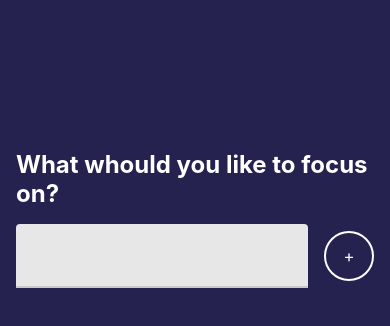
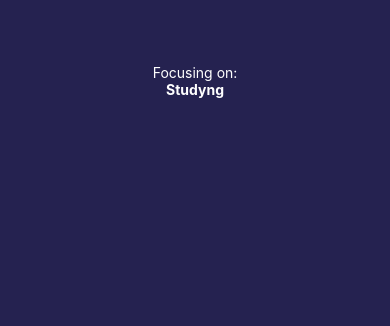
Before and after one commit to AJS2112/rn-focustime-app, a React Native app: screen / in a window 390 px wide. Shown: the top 326 px of the page. Built offline with nearby package versions, Linux system fonts and the light colour scheme.

Commit message:
add-feat-timer

```diff
--- a/App.js
+++ b/App.js
@@ -1,19 +1,21 @@
 import React, { useState } from 'react';
 import { StyleSheet, Text, View } from 'react-native';
+
 import { Focus } from './src/features/focus/Focus';
+import { Timer } from './src/features/timer/Timer';
 import { colors } from './src/utils/colors';
+
 export default function App() {
-  const [focusSubjet, setFocusSubject] = useState(null);
+  const [focusSubjet, setFocusSubject] = useState('Studyng');
 
   return (
     <View style={styles.container}>
       {focusSubjet ? (
-        <Text style={{ color: colors.white }}>{focusSubjet}</Text>
+        <Timer focusSubjet={focusSubjet} />
       ) : (
         <Focus addSubject={setFocusSubject} />
       )
       }
-      <Text>{focusSubjet}</Text>
     </View>
   );
 }
--- /dev/null
+++ b/src/features/timer/Timer.js
@@ -0,0 +1,32 @@
+import React from "react";
+import { View, StyleSheet, Text } from "react-native";
+
+import { colors } from "../../utils/colors";
+import { spacing } from "../../utils/sizes";
+
+export const Timer = ({ focusSubjet }) => {
+    return (
+        <View style={styles.container}>
+            <View style={{ paddingTop: spacing.xxl }}>
+                <Text style={styles.title}>Focusing on:</Text>
+                <Text style={styles.task}>{focusSubjet}</Text>
+            </View>
+        </View>
+    )
+}
+
+const styles = StyleSheet.create({
+    container: {
+        flex: 1,
+        paddingTop: spacing.lg
+    },
+    title: {
+        color: colors.white,
+        textAlign: 'center'
+    },
+    task: {
+        color: colors.white,
+        textAlign: 'center',
+        fontWeight: 'bold'
+    }
+});
```
